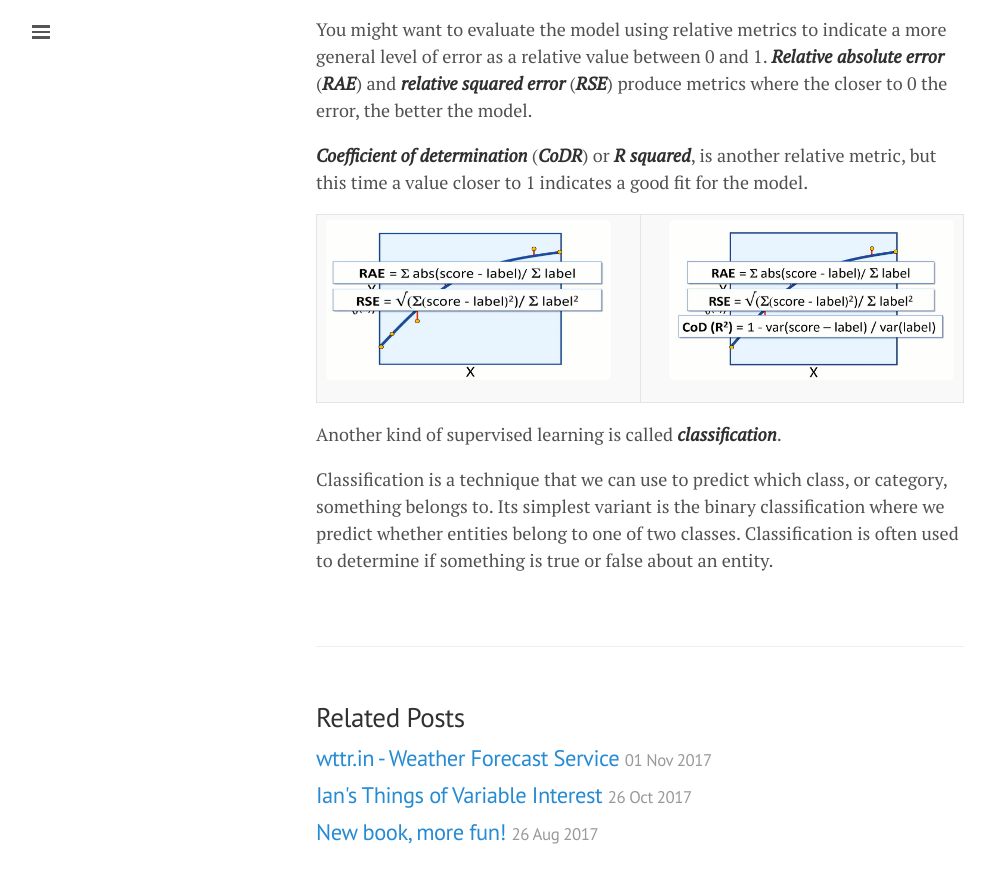
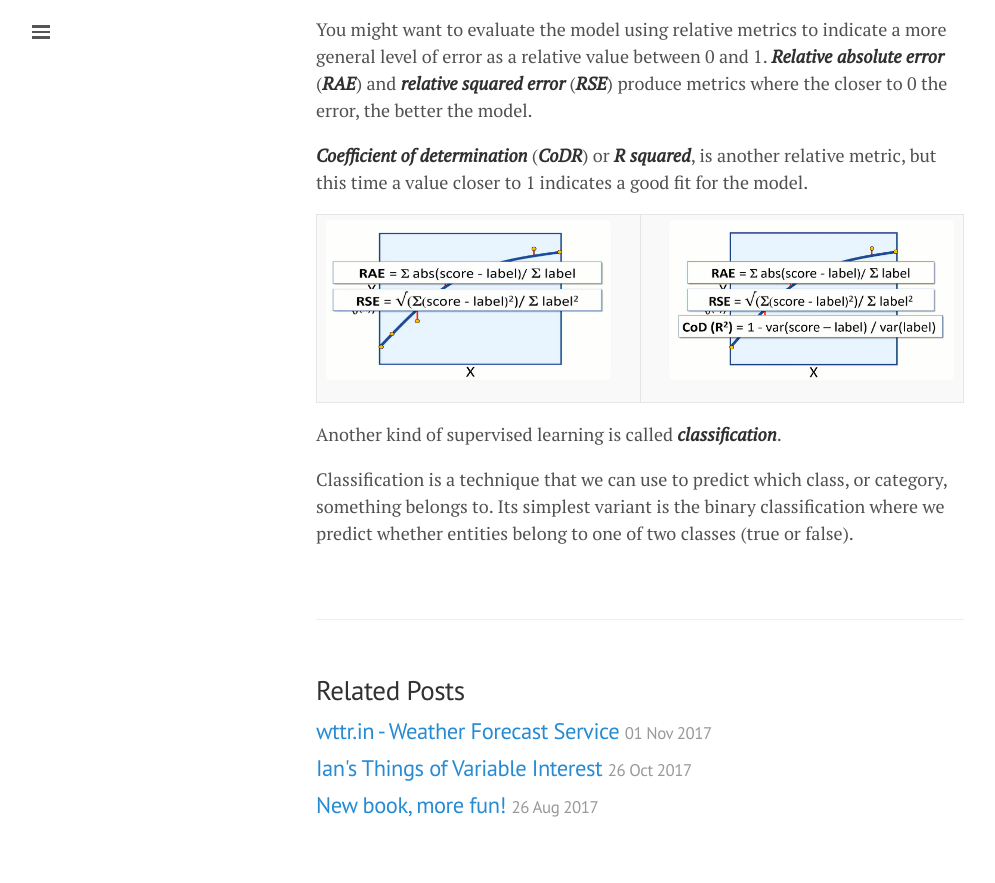
Before and after one commit to lgeurts/lgeurts.github.io, a Jekyll site: the page built from _posts/2018-06-29-artificial-intelligence-basics.md, in a window 1280 px wide and 900 px high, scrolled down 4230 px. Shown: the top 883 px of the window, without its empty margins (0-995 px from the left). Built offline with Jekyll 4.4.1, drawn with Linux system fonts in a browser that asks for light colours; nearby versions of some CDN libraries.

Commit message:
Update 2018-06-29-artificial-intelligence-basics.md

```diff
--- a/_posts/2018-06-29-artificial-intelligence-basics.md
+++ b/_posts/2018-06-29-artificial-intelligence-basics.md
@@ -113,4 +113,4 @@
 
 Another kind of supervised learning is called ***classification***.
 
-Classification is a technique that we can use to predict which class, or category, something belongs to. Its simplest variant is the binary classification where we predict whether entities belong to one of two classes. Classification is often used to determine if something is true or false about an entity.
+Classification is a technique that we can use to predict which class, or category, something belongs to. Its simplest variant is the binary classification where we predict whether entities belong to one of two classes (true or false).
```
